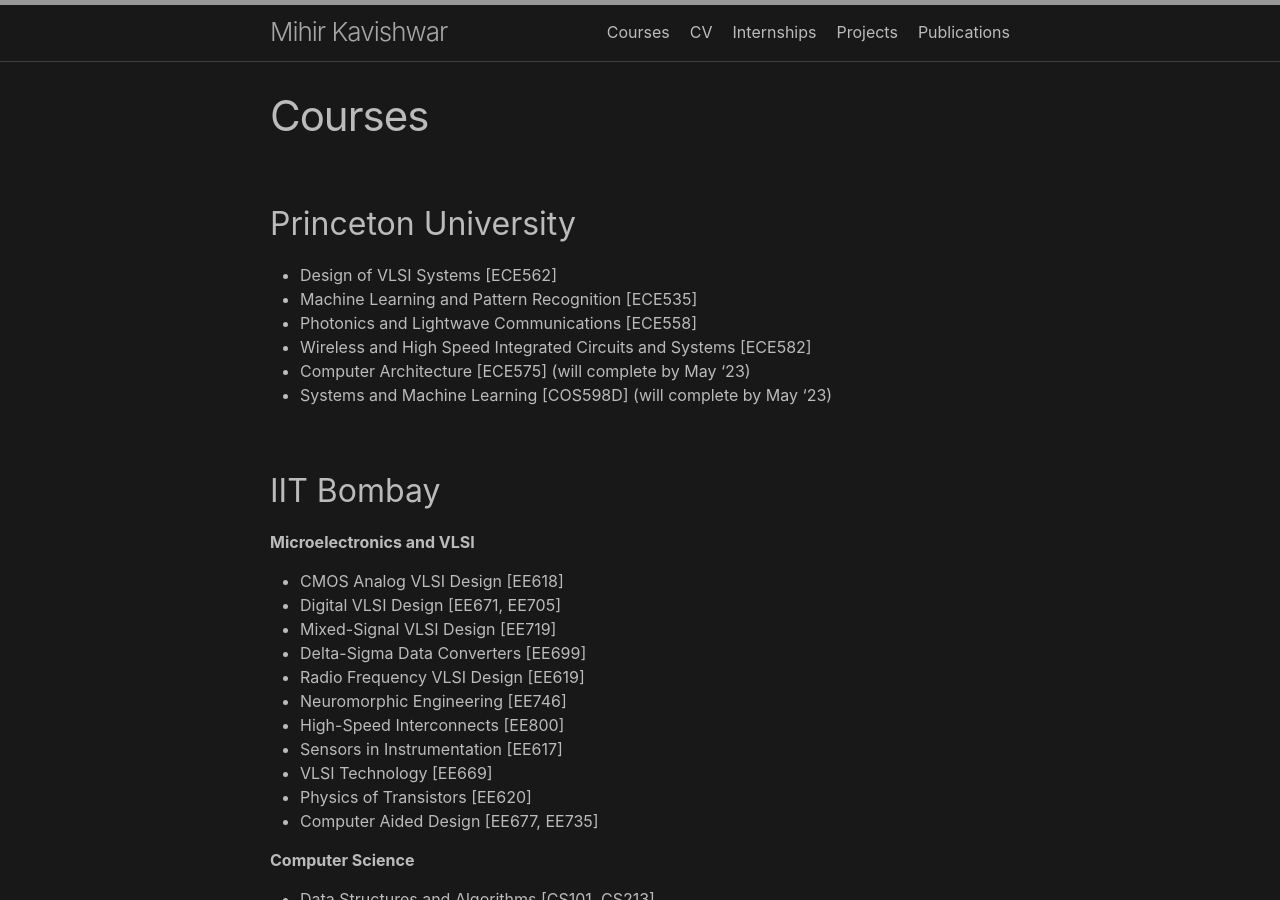
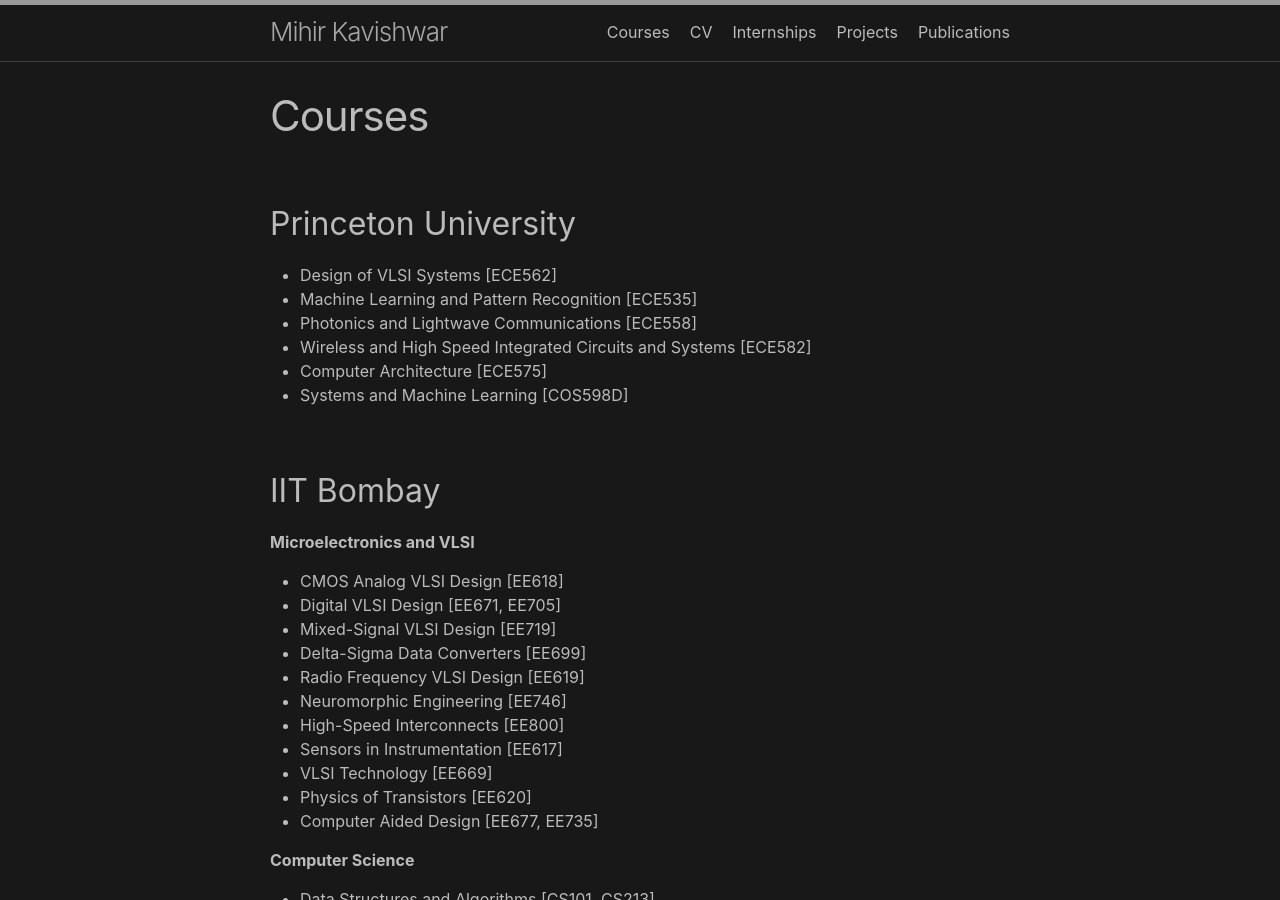
Before and after one commit to mihirvk/mihirvk.github.io, a Jekyll site: the page built from course_list.md, in a window 1280 px wide and 900 px high. Built offline with Jekyll 4.4.1, drawn with Linux system fonts in a browser that asks for light colours.

Commit message:
Update course_list.md

```diff
--- a/course_list.md
+++ b/course_list.md
@@ -10,8 +10,8 @@ permalink: /course_list/
 - Machine Learning and Pattern Recognition [ECE535]
 - Photonics and Lightwave Communications [ECE558]
 - Wireless and High Speed Integrated Circuits and Systems [ECE582]
-- Computer Architecture [ECE575] (will complete by May '23)
-- Systems and Machine Learning [COS598D] (will complete by May '23)
+- Computer Architecture [ECE575]
+- Systems and Machine Learning [COS598D]
 
 ## IIT Bombay
 
```
